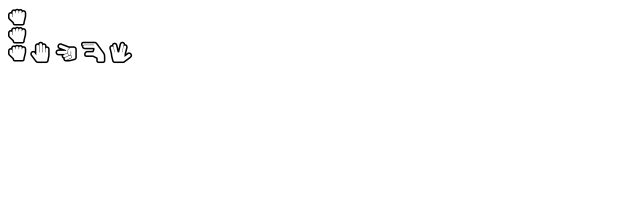
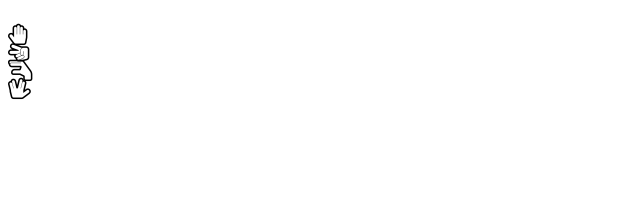
Before and after one commit to pierreelliott/Rock-Paper-Scissor-Lizard-Spock, a plain HTML site: page index.html in a window 1280 px wide. Shown: the whole page, without its empty margins (0-640 px from the left). Drawn offline with Linux system fonts and the light colour scheme.

Commit message:
Forgot this...

```diff
--- a/css/master.css
+++ b/css/master.css
@@ -1,28 +1,3 @@
 .command {
 	cursor: pointer;
-	display: inline-block;
 }
-
-.commands {
-	bottom: 20vh;
-	left: 20vw;
-	width: 60vw;
-	height: 20vh;
-	position: static;
-}
-
-.shakeHands {
-	animation-name: shakingHands;
-	animation-duration: 1s ;
-	animation-iteration-count: 3;
-	animation-direction: alternate;
-}
-
-@keyframes shakingHands {
-    from  {
-		top: 0px;
-	}
-    to {
-		top: -100px;
-	}
-}
--- a/index.html
+++ b/index.html
@@ -14,23 +14,9 @@
 
 	<body>
 
-		<div class="playground">
-			<div class="player1">
-				<span class="fa fa-hand-grab-o fa-lg"></span>
-			</div>
-
-			<div class="player2">
-				<span class="fa fa-hand-grab-o fa-lg"></span>
-			</div>
-
-			<div class="score">
-
-			</div>
-		</div>
-
 		<div class="commands">
 			<div id="rock" class="command">
-				<span class="fa fa-hand-grab-o fa-lg"></span>
+				<span class="fa fa-grab-o fa-lg"></span>
 			</div>
 			<div id="paper" class="command">
 				<span class="fa fa-hand-paper-o fa-lg"></span>
```
Also changed, not shown: 1 other file.
